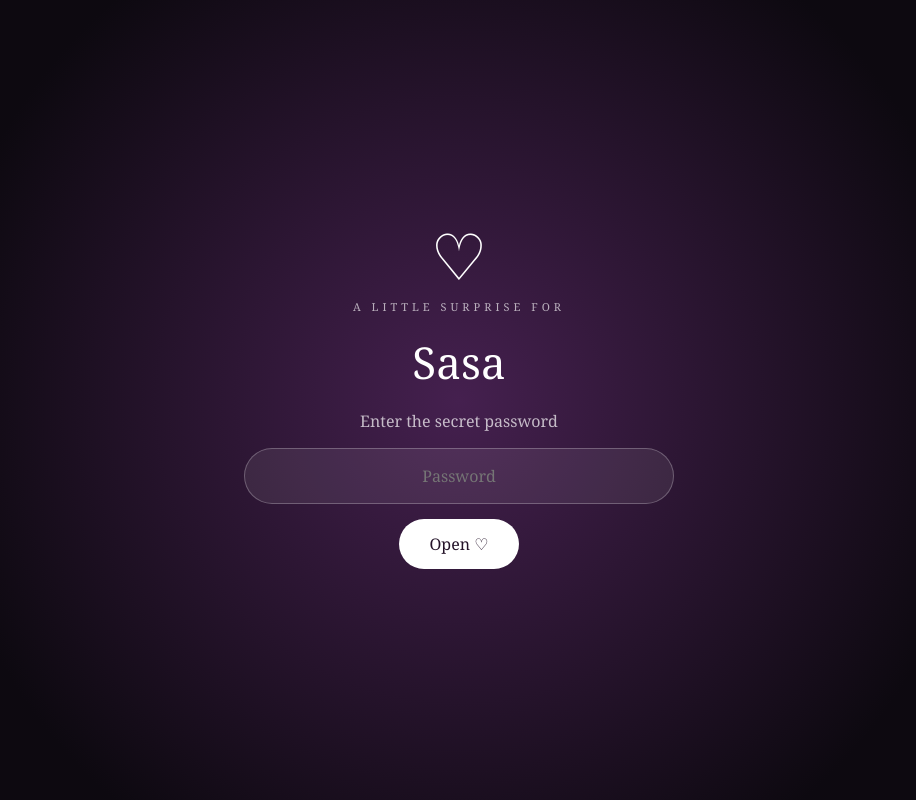
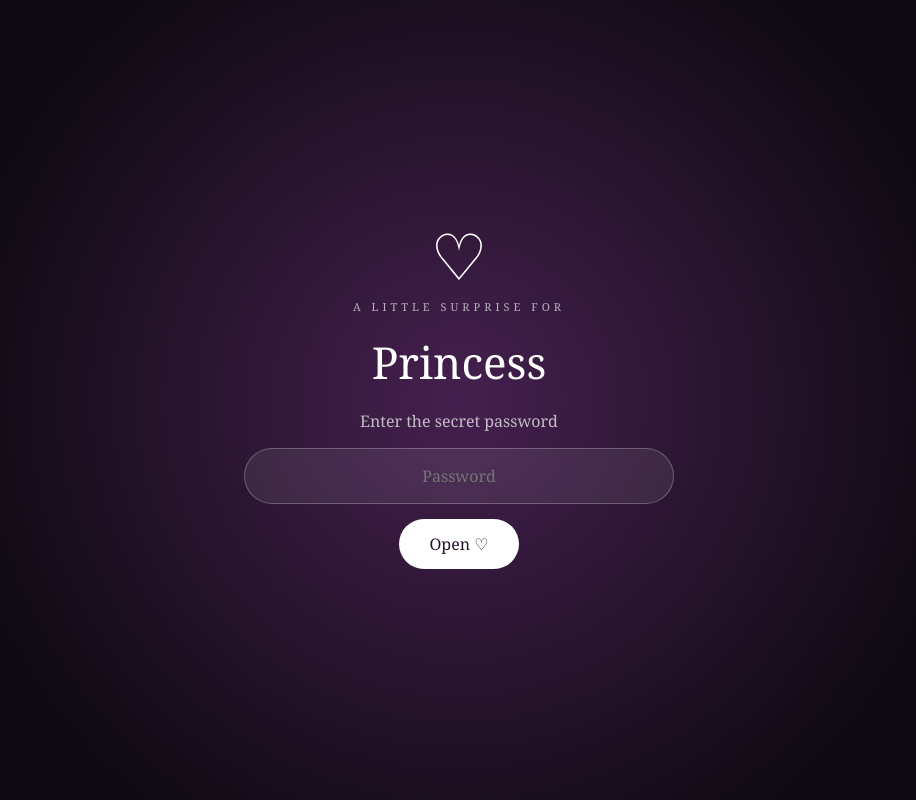
Before and after one commit to orgtmpan/OurLittlestory-demo-02, a plain HTML site: page index.html in a window 1280 px wide. Shown: the whole page, without its empty margins (181-1097 px from the left). Drawn offline with Linux system fonts and the light colour scheme.

Commit message:
Update relationship details in index.html

```diff
--- a/index.html
+++ b/index.html
@@ -77,11 +77,11 @@ const DATA = {
   password: "1234",
 
   // 💕 Nama pasangan
-  name1: "Arfa",
-  name2: "Sasa",
+  name1: "Prince",
+  name2: "Princess",
 
   // 📅 Tanggal mulai hubungan — FORMAT: YYYY-MM-DD
-  startDate: "2025-11-06",
+  startDate: "2025-10-13",
 
   // 📝 Tulisan pembuka
   intro: "Every love story is beautiful, but ours is my favorite.",
@@ -92,12 +92,12 @@ const DATA = {
   // 🕐 Timeline
   events: [
     {
-      date: "28 October 2025",
+      date: "14 October 2025",
       title: "The First Chat",
       text: "The day our little story began."
     },
     {
-      date: "06 November 2025",
+      date: "19 February 2025",
       title: "The Beginning",
       text: "The day we decided to start something special."
     },
```
